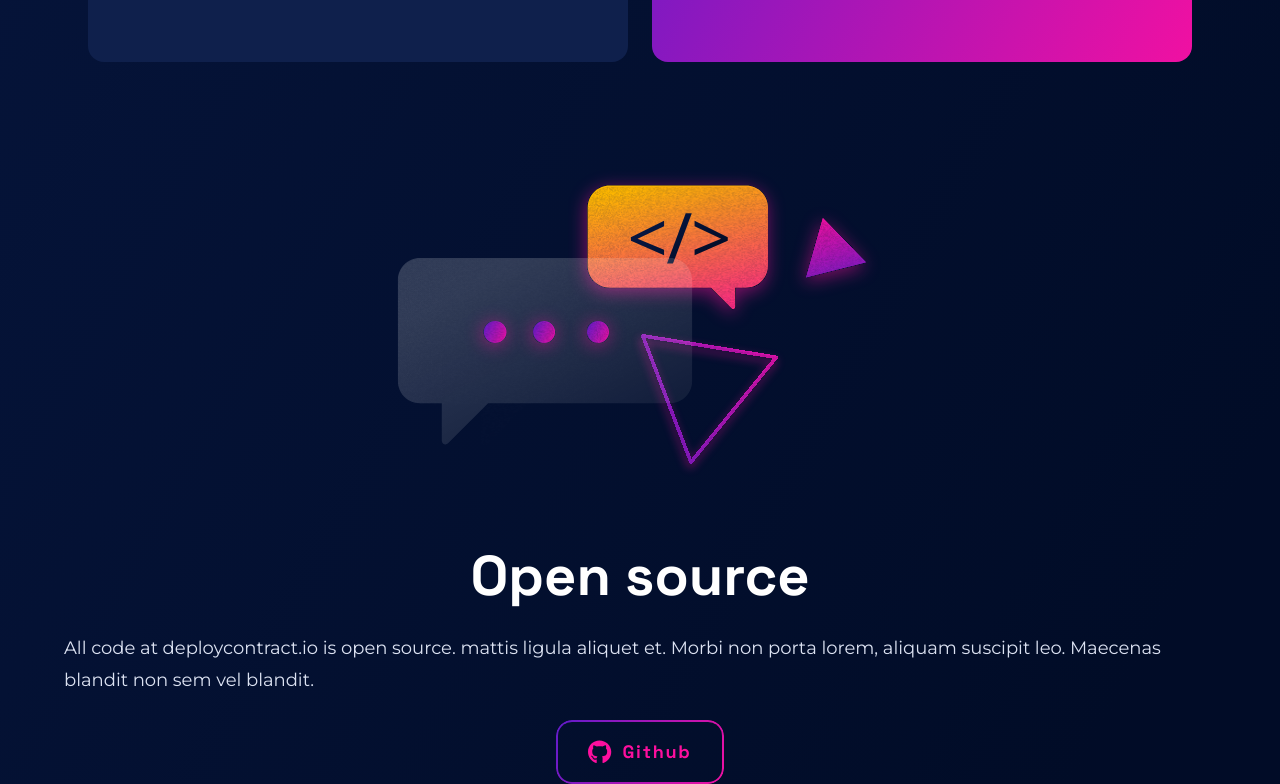
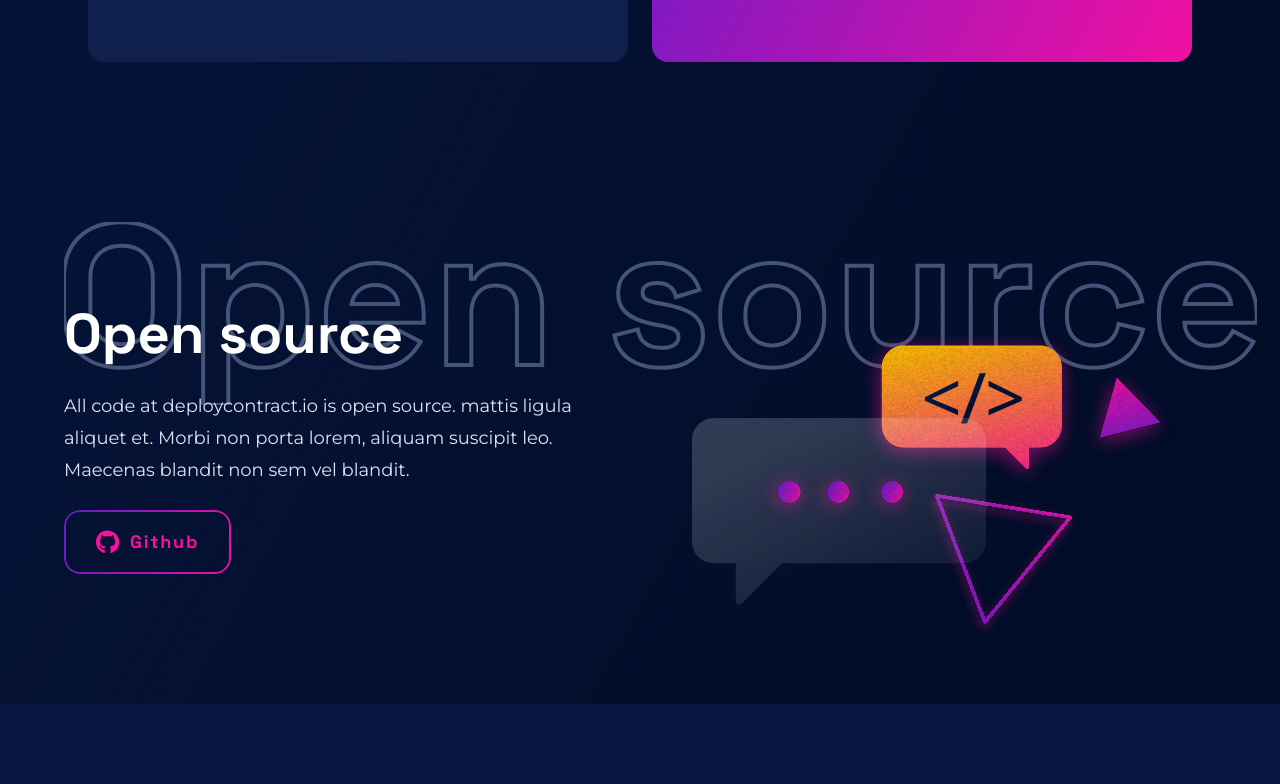
Before and after one commit to atomiklabs/deploycontracts.io, a Next.js app: page / in a window 1280 px wide. Shown: the part 2579-3363 px from the top of the page. After the commit the page ends 3283 px from the top, so only its background shows below. Built offline with nearby package versions, Linux system fonts and the light colour scheme.

Commit message:
add Open Source bg-img

```diff
--- a/components/OpenSource.tsx
+++ b/components/OpenSource.tsx
@@ -4,14 +4,19 @@ import SecondaryButton from '@/components/buttons/SecondaryButton'
 
 export default function OpenSource() {
   return (
-    <section className=' mt-20'>
+    <section className='relative z-0 mt-20 lg:mt-60'>
       <GridContainer>
-        <div className='col-span-full flex justify-center'>
+        <div className='absolute hidden md:inline-block -z-10 md:top-[-5%] lg:top-[-20%] col-span-full'>
+          <div className='h-full w-full flex shrink-0'>
+            <img src='/assets/open-source-title.svg' alt='open source title image' />
+          </div>
+        </div>
+        <div className='col-span-full lg:col-start-7 lg:col-span-6 flex justify-center lg:order-2'>
           <div className='h-full w-[270px] md:w-[410px] lg:w-[487px] flex shrink-0'>
             <img src='/assets/open-source.svg' alt='open-source image' />
           </div>
         </div>
-        <div className='col-span-full flex flex-col gap-y-6 md:items-center'>
+        <div className='col-span-full lg:col-start-1 lg:col-span-6 flex flex-col gap-y-6 md:items-center lg:items-start lg:order-1'>
           <H2>
             <h2 className='text-center'>Open source</h2>
           </H2>
```
Also changed, not shown: public/assets/Open source.svg (added).
